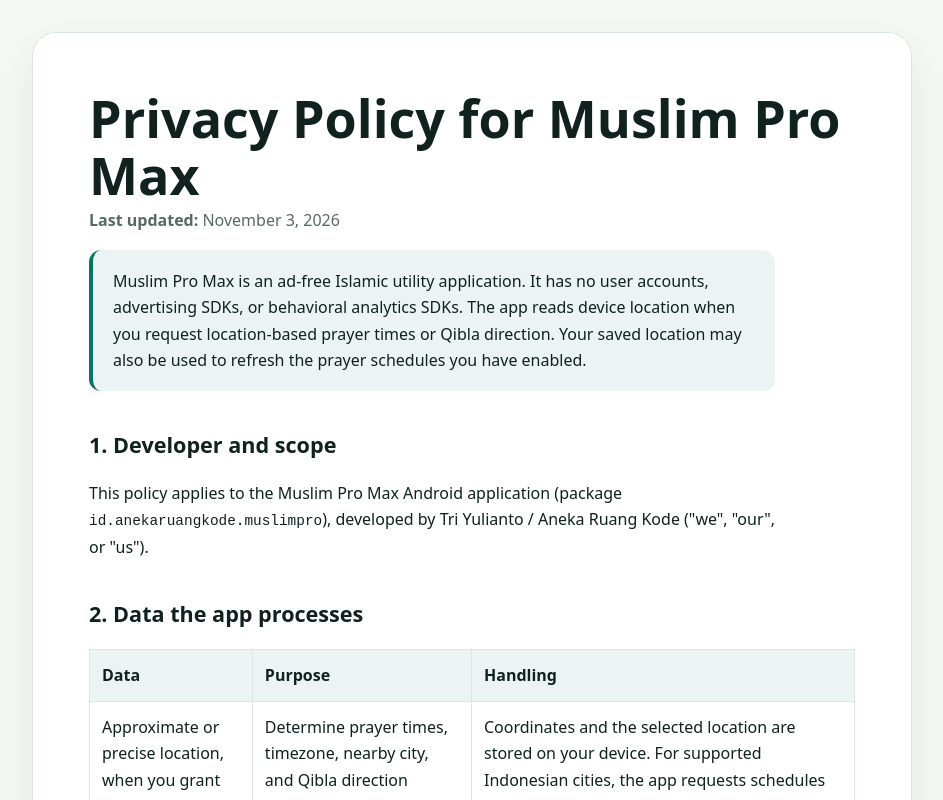
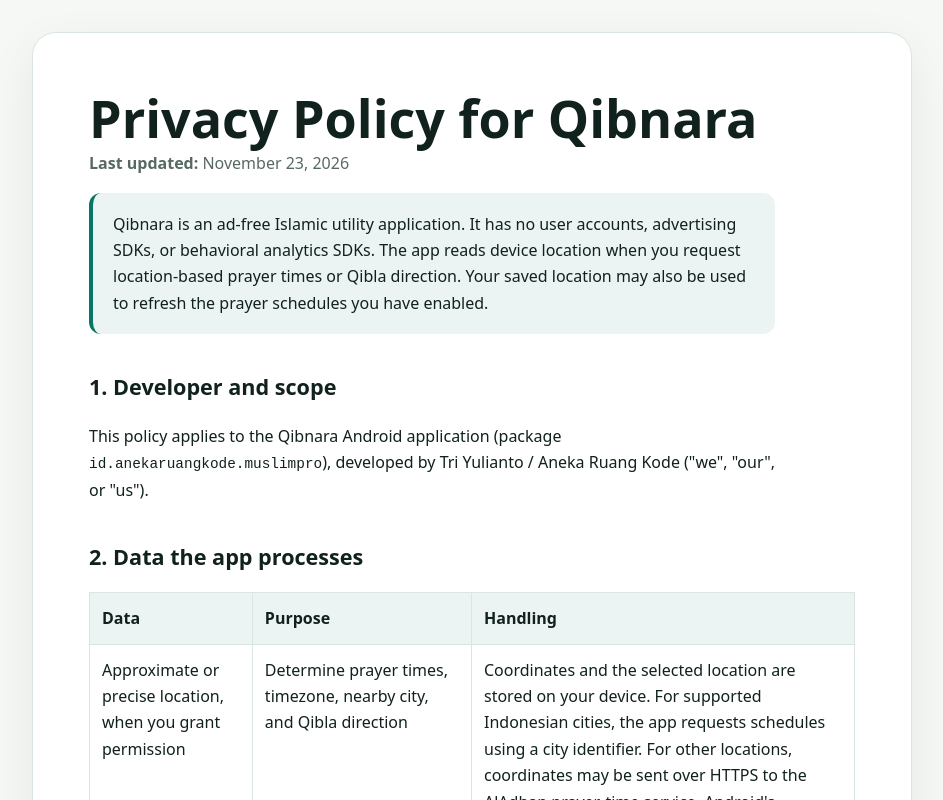
Before and after one commit to triyuliantoo/triyuliantoo.github.io, a plain HTML site: page muslim-pro-max-privacy.html in a window 1280 px wide. Shown: the top 800 px of the page, without its empty margins (168-1111 px from the left). Drawn offline with Linux system fonts and the light colour scheme.

Commit message:
Rebrand privacy policy to Qibnara

```diff
--- a/muslim-pro-max-privacy.html
+++ b/muslim-pro-max-privacy.html
@@ -4,8 +4,8 @@
   <meta charset="utf-8">
   <meta name="viewport" content="width=device-width,initial-scale=1">
   <meta name="robots" content="index,follow">
-  <title>Muslim Pro Max Privacy Policy</title>
-  <meta name="description" content="Privacy Policy for the Muslim Pro Max Android application.">
+  <title>Qibnara Privacy Policy</title>
+  <meta name="description" content="Privacy Policy for the Qibnara Android application.">
   <style>
     :root { color-scheme: light dark; --green:#087565; --card:#ffffff; --text:#10211e; --muted:#586965; --bg:#f5f8f5; --line:#dce6e1; }
     @media (prefers-color-scheme:dark) { :root { --green:#72ddc0; --card:#0b2924; --text:#edf8f4; --muted:#b6cac4; --bg:#061d19; --line:#244a41; } }
@@ -27,12 +27,12 @@
 </head>
 <body>
 <main>
-  <h1>Privacy Policy for Muslim Pro Max</h1>
-  <p class="updated"><strong>Last updated:</strong> November 3, 2026</p>
-  <p class="summary">Muslim Pro Max is an ad-free Islamic utility application. It has no user accounts, advertising SDKs, or behavioral analytics SDKs. The app reads device location when you request location-based prayer times or Qibla direction. Your saved location may also be used to refresh the prayer schedules you have enabled.</p>
+  <h1>Privacy Policy for Qibnara</h1>
+  <p class="updated"><strong>Last updated:</strong> November 23, 2026</p>
+  <p class="summary">Qibnara is an ad-free Islamic utility application. It has no user accounts, advertising SDKs, or behavioral analytics SDKs. The app reads device location when you request location-based prayer times or Qibla direction. Your saved location may also be used to refresh the prayer schedules you have enabled.</p>
 
   <h2>1. Developer and scope</h2>
-  <p>This policy applies to the Muslim Pro Max Android application (package <code>id.anekaruangkode.muslimpro</code>), developed by Tri Yulianto / Aneka Ruang Kode ("we", "our", or "us").</p>
+  <p>This policy applies to the Qibnara Android application (package <code>id.anekaruangkode.muslimpro</code>), developed by Tri Yulianto / Aneka Ruang Kode ("we", "our", or "us").</p>
 
   <h2>2. Data the app processes</h2>
   <table>
@@ -51,7 +51,7 @@
     <li><strong>MyQuran/Kemenag schedule service</strong> — Indonesian city lists and prayer schedules.</li>
     <li><strong>EQuran.id</strong> — Quran text, surah content, and requested audio recitations.</li>
     <li><strong>AlQuran Cloud</strong> — Quran translations.</li>
-    <li><strong>Muslim Pro Max content service</strong> — tajweed annotations.</li>
+    <li><strong>Qibnara content service</strong> — tajweed annotations.</li>
     <li><strong>Android system geocoding</strong> — converts a device location into a readable place name when available.</li>
   </ul>
   <p>These providers may process standard network data under their own privacy terms. We do not sell personal information or share it for advertising.</p>
@@ -67,7 +67,7 @@
 
   <h2>5. Retention and deletion</h2>
   <p>Surah audio is downloaded when you tap Play and is kept in private internal app storage for offline reuse. Downloaded audio survives normal app updates and is excluded from cloud backup. Clearing app storage or uninstalling the app removes these files.</p>
-  <p>Local preferences, bookmarks, reading progress, schedules, and the selected location remain on your device until you change them, clear the application's storage, or uninstall the app. Muslim Pro Max has no user account and therefore has no server-side account record to delete. You can revoke location or notification permissions at any time in Android Settings. Standard request information processed by third-party providers is subject to their own retention policies; we do not guarantee that provider-held data is automatically deleted within a fixed period.</p>
+  <p>Local preferences, bookmarks, reading progress, schedules, and the selected location remain on your device until you change them, clear the application's storage, or uninstall the app. Qibnara has no user account and therefore has no server-side account record to delete. You can revoke location or notification permissions at any time in Android Settings. Standard request information processed by third-party providers is subject to their own retention policies; we do not guarantee that provider-held data is automatically deleted within a fixed period.</p>
 
   <h2>6. Security</h2>
   <p>The app uses HTTPS for network requests and limits requested permissions to its stated functionality. No method of electronic transmission is completely secure, but we take reasonable steps to minimize data use and exposure.</p>
```
